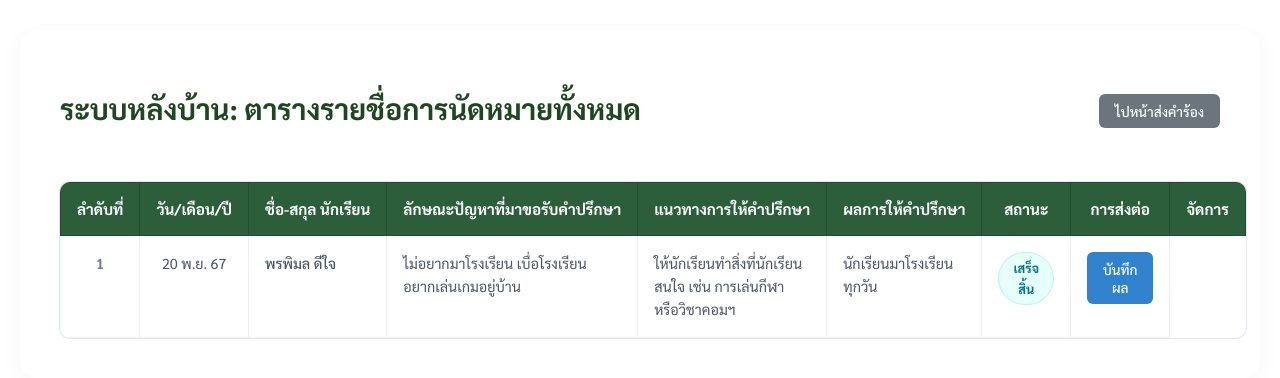
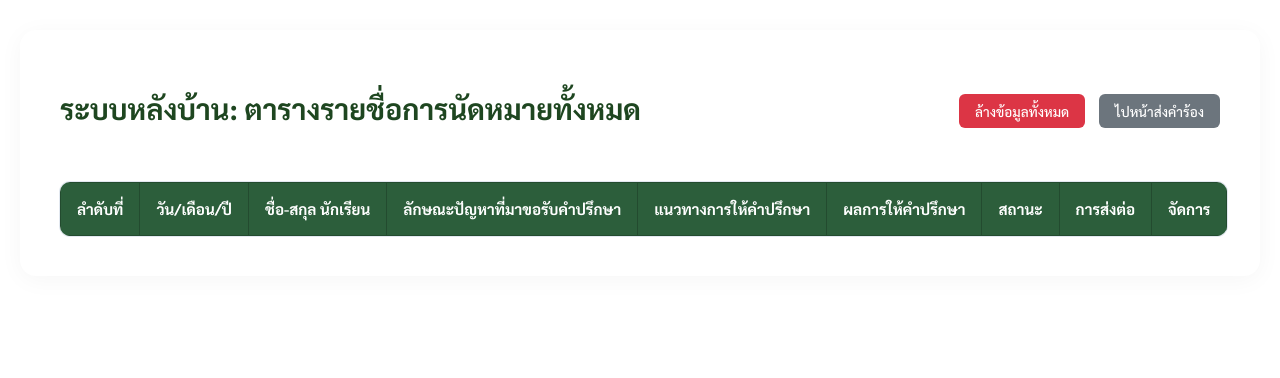
Before and after one commit to 68319010026-hub/jaksi-school-counseling, a website: page admin.html in a window 1280 px wide. Drawn offline with Linux system fonts and the light colour scheme; some packages are replaced by stand-ins of ours; a script that the page names is missing.

Commit message:
Update admin.html

```diff
--- a/admin.html
+++ b/admin.html
@@ -7,9 +7,13 @@
     <link rel="stylesheet" href="styles.css">
 </head>
 <body>
-    <div class="container" style="max-width: 1400px;"> <div style="display: flex; justify-content: space-between; align-items: center; margin-bottom: 30px;">
+    <div class="container" style="max-width: 1400px;">
+        <div style="display: flex; justify-content: space-between; align-items: center; margin-bottom: 30px;">
             <h1>ระบบหลังบ้าน: ตารางรายชื่อการนัดหมายทั้งหมด</h1>
-            <a href="index.html" class="btn-action" style="background-color: #6c757d; text-decoration: none;">ไปหน้าส่งคำร้อง</a>
+            <div>
+                <button onclick="clearAllAppointments()" class="btn-action" style="background-color: #dc3545; border: none; margin-right: 10px; cursor: pointer;">ล้างข้อมูลทั้งหมด</button>
+                <a href="index.html" class="btn-action" style="background-color: #6c757d; text-decoration: none;">ไปหน้าส่งคำร้อง</a>
+            </div>
         </div>
 
         <table class="booking-table">
@@ -25,23 +29,12 @@
                     <th>การส่งต่อ</th> <th>จัดการ</th>
                 </tr>
             </thead>
-            <tbody id="admin-table-body">
-                <tr>
-                    <td>1</td>
-                    <td>20 พ.ย. 67</td>
-                    <td>พรพิมล ดีใจ</td>
-                    <td>ไม่อยากมาโรงเรียน เบื่อโรงเรียน อยากเล่นเกมอยู่บ้าน</td>
-                    <td>ให้นักเรียนทำสิ่งที่นักเรียนสนใจ เช่น การเล่นกีฬา หรือวิชาคอมฯ</td>
-                    <td>นักเรียนมาโรงเรียนทุกวัน</td>
-                    <td><span class="status success">เสร็จสิ้น</span></td>
-                    <td><button class="btn-action">บันทึกผล</button></td>
-                </tr>
-            </tbody>
+            <tbody id="adminTableBody">
+                </tbody>
         </table>
     </div>
+
     <script src="https://cdn.jsdelivr.net/npm/sweetalert2@11"></script>
-    <script src="admin.js"></script>
-    </body>
     <script src="admin.js"></script>
 </body>
 </html>
```
